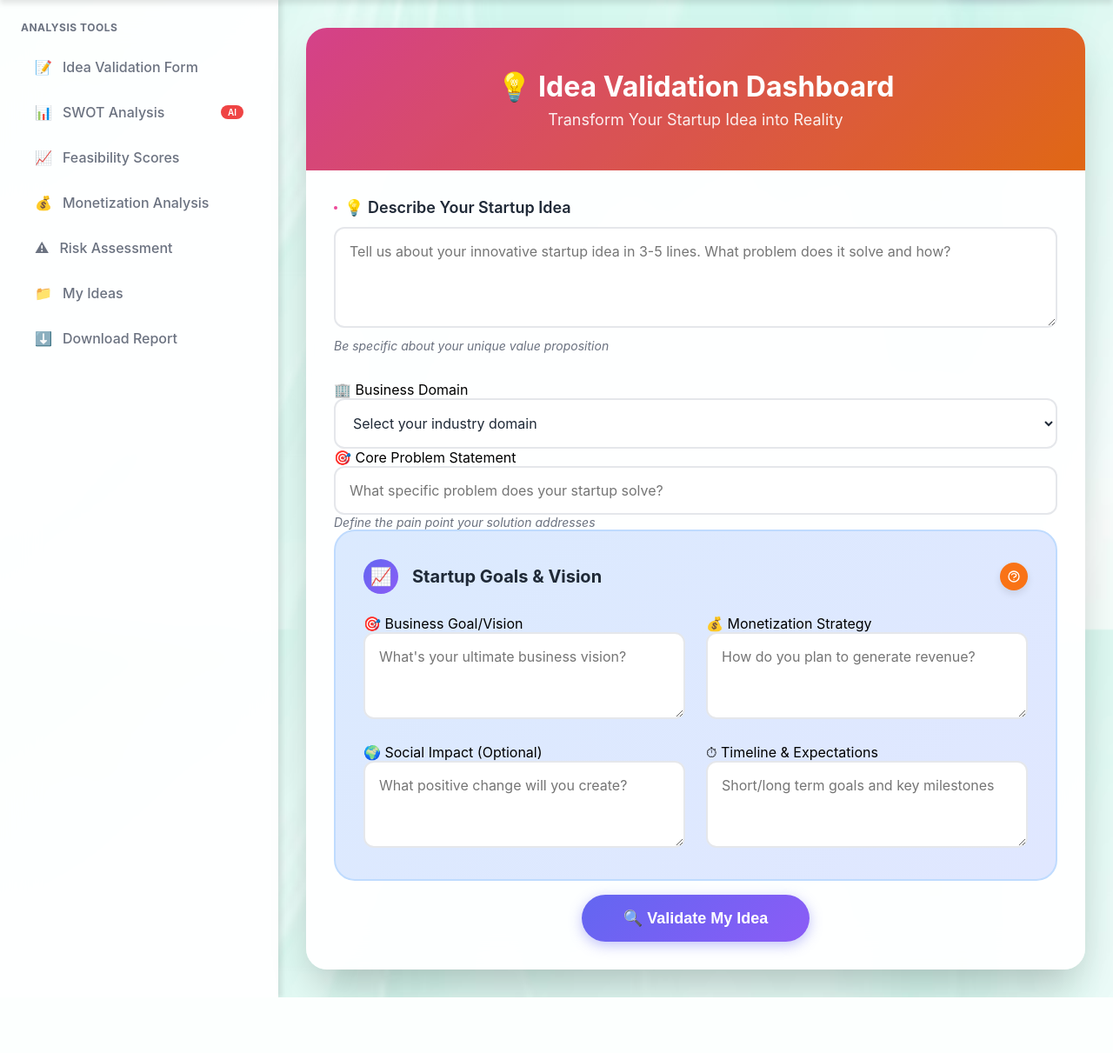
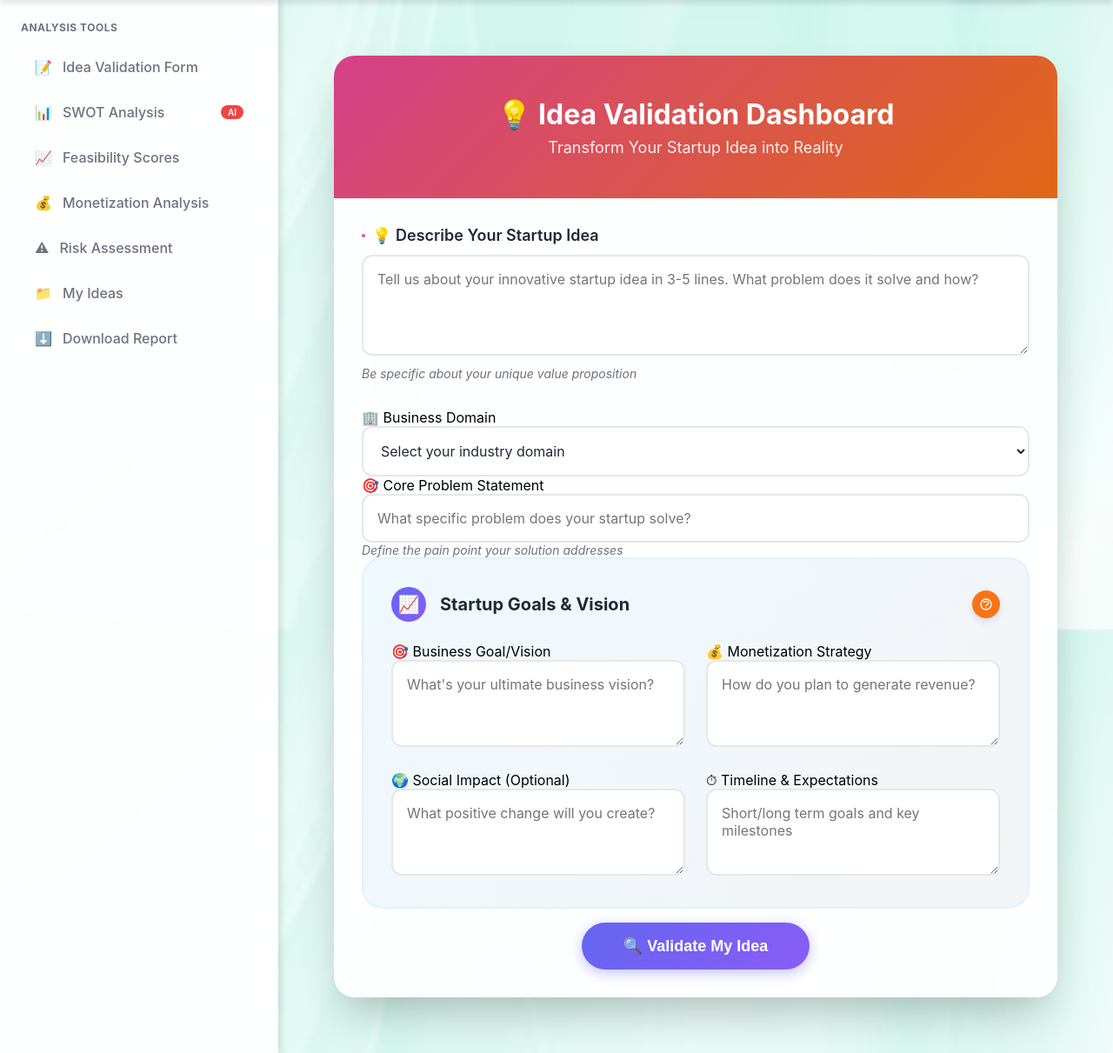
Before and after one commit to yash191stack/GoValid, a Django app: page /dashboard/dashboard/ in a window 1280 px wide. Shown: the part 76-1287 px from the top of the page at 87% size. Before the commit the page ends 1223 px from the top, so only its background shows below. Run offline with Django 5.2, Linux system fonts and the light colour scheme; a user stored in the database is signed in; some libraries are stand-ins or nearby versions.

Commit message:
Styles change in AI Analysis pages

```diff
--- a/static/css/dashboard.css
+++ b/static/css/dashboard.css
@@ -103,12 +103,13 @@
 
         /* Goals Section */
         .goals-section {
-            background: linear-gradient(135deg, #dbeafe, #e0e7ff);
-            border: 2px solid #bfdbfe;
-            border-radius: 24px;
-            padding: 32px;
-            position: relative;
-        }
+    background: linear-gradient(135deg, #f0f9ff, #f3f4f6); /* very light blue to soft grayish */
+    border: 2px solid #e0f2fe;
+    border-radius: 24px;
+    padding: 32px;
+    position: relative;
+}
+
 
         .goals-header {
             display: flex;
@@ -458,13 +459,13 @@
             font-style: italic;
         }
 
-        .goals-section {
+        /* .goals-section {
             background: linear-gradient(135deg, #dbeafe 0%, #e0e7ff 100%);
             border: 2px solid #bfdbfe;
             border-radius: 24px;
             padding: 32px;
             position: relative;
-        }
+        } */
 
         .goals-header {
             display: flex;
@@ -751,3 +752,17 @@
             float: right;
             margin-top: 20px;
         }
+        .center-container {
+    flex: 1; /* Takes remaining space */
+    display: flex;
+    justify-content: center; /* Center horizontally */
+    align-items: flex-start; /* From top, use center for full center */
+    padding: 2rem;
+
+    overflow-y: auto; /* scroll if needed */
+}
+
+.main-content {
+    width: 100%;
+    max-width: 1000px; /* Controls form width */
+}
```
Also changed, not shown: db.sqlite3.
